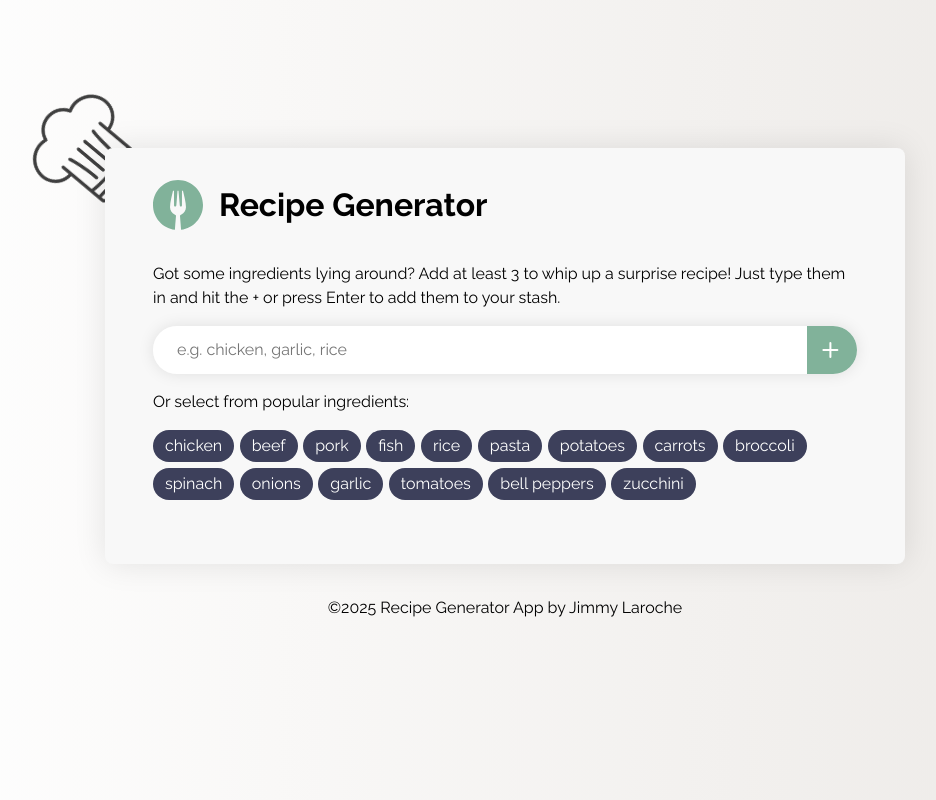
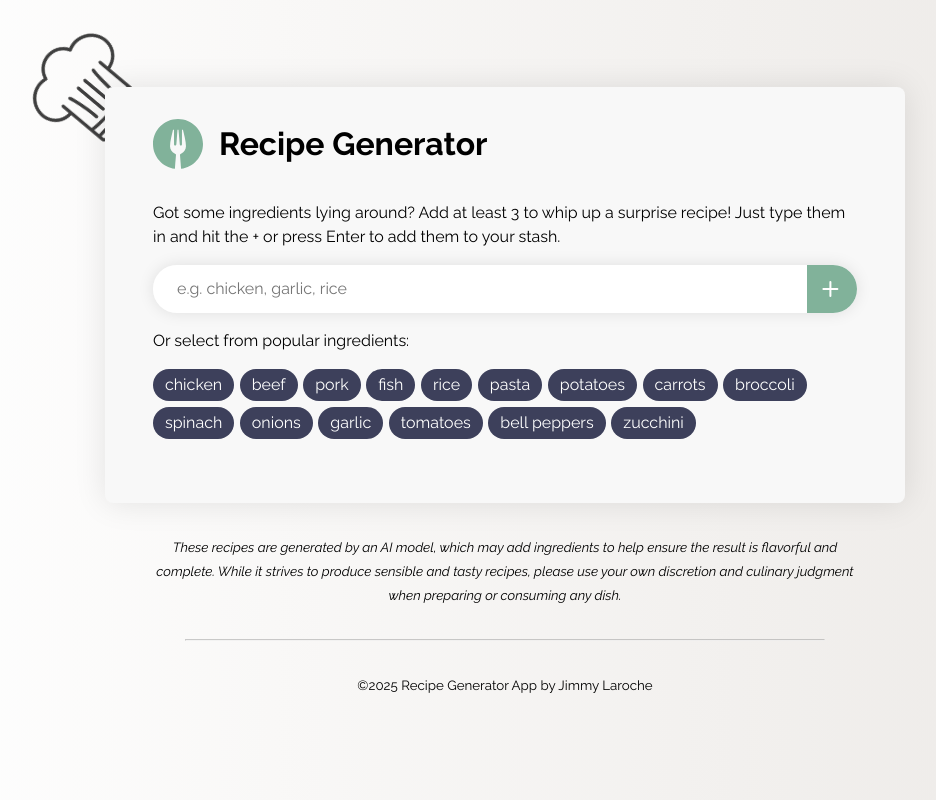
Before and after one commit to LarocheJ/recipe-app, a React (Vite) app: page / in a window 1280 px wide. Shown: the whole page, without its empty margins (135-1071 px from the left). Built offline with nearby package versions, Linux system fonts and the light colour scheme; no server answers.

Commit message:
feat: add disclaimer component

```diff
--- a/src/App.jsx
+++ b/src/App.jsx
@@ -4,6 +4,7 @@ import Footer from './components/Footer'
 import IngredientsForm from './components/IngredientsForm'
 import IngredientsList from './components/IngredientsList'
 import GetRecipe from './components/GetRecipe'
+import Disclaimer from './components/Disclaimer';
 import { generateRecipe } from './ai'
 
 function App() {
@@ -57,6 +58,7 @@ function App() {
 					/>
 				</main>
 			</div>
+			<Disclaimer />
 			<Footer />
 		</>
 	)
--- /dev/null
+++ b/src/components/Disclaimer.jsx
@@ -0,0 +1,7 @@
+export default function Disclaimer() {
+    return (
+        <div className="disclaimer">
+            <small className="disclaimer__text">These recipes are generated by an AI model, which may add ingredients to help ensure the result is flavorful and complete. While it strives to produce sensible and tasty recipes, please use your own discretion and culinary judgment when preparing or consuming any dish.</small>
+        </div>
+    )
+}
--- a/src/components/Footer.jsx
+++ b/src/components/Footer.jsx
@@ -2,6 +2,9 @@ export default function Footer() {
     const today = new Date();
 
     return(
-        <footer className="footer">©{today.getFullYear()} Recipe Generator App by Jimmy Laroche</footer>
+        <>
+            <hr />
+            <footer className="footer"><small>©{today.getFullYear()} Recipe Generator App by Jimmy Laroche</small></footer>
+        </>
     )
 }
--- a/src/index.css
+++ b/src/index.css
@@ -7,6 +7,7 @@
 @import './styles/get-recipe.css';
 @import './styles/print.css';
 @import './styles/header.css';
+@import './styles/disclaimer.css';
 
 :root {
     --color-primary: #81b29a;
--- /dev/null
+++ b/src/styles/disclaimer.css
@@ -0,0 +1,6 @@
+.disclaimer {
+    max-width: 700px;
+    margin: 2rem auto;
+    text-align: center;
+    font-style: italic;
+}
--- a/src/styles/footer.css
+++ b/src/styles/footer.css
@@ -1,4 +1,10 @@
 .footer {
     text-align: center;
-    padding: 2rem;
+    padding: 1rem;
 }
+
+hr {
+    max-width: 80%;
+    margin: 1rem auto;
+    opacity: 0.5;
+}
```
Also changed, not shown: 1 other file (tests, documents, lock files or other folders).
